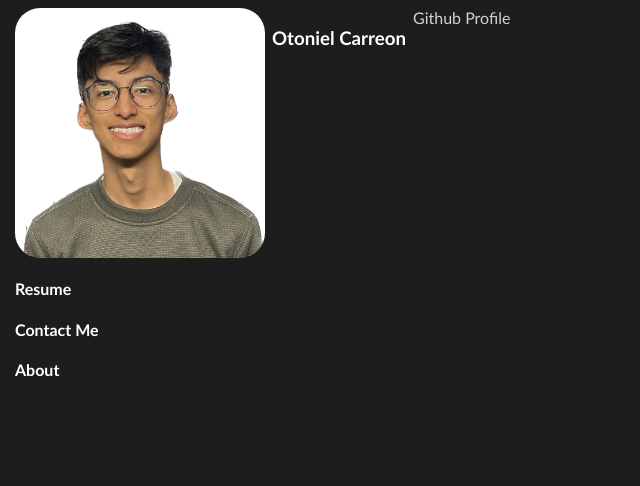
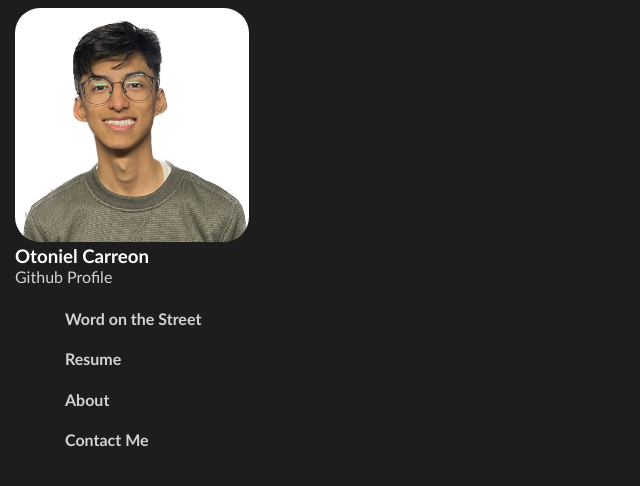
Before and after one commit to OatsCa/OatsCa.github.io, a plain HTML site: page index.html in a window 1280 px wide. Shown: the whole page, without its empty margins (0-640 px from the left). Drawn offline with Linux system fonts and the light colour scheme.

Commit message:
Resume, Add left and aside, WOTS, redesign

```diff
--- a/index.html
+++ b/index.html
@@ -9,14 +9,20 @@
     <div class="menu">
         <div class="content">
             <header class="header">
-                <img src="images/ProfilePicture.jpeg" alt="face">
-                <h3>Otoniel Carreon</h3>
+                <div class="left">
+                    <img src="images/ProfilePicture.jpeg" alt="face">
+                    <h3>Otoniel Carreon</h3>
                     <a href="https://github.com/OtonielICarreon">Github Profile</a>
+                </div>
+                <aside>
+
+                </aside>
             </header>
             <div class="links">
-                <h4>Resume</h4>
+                <h4>Word on the Street</h4>
+                <h4><a href="resume.pdf">Resume</a></h4>
+                <h4>About</h4>
                 <h4>Contact Me</h4>
-                <h4>About</h4>
             </div>
         </div>
     </div>
--- a/styles.css
+++ b/styles.css
@@ -8,24 +8,29 @@ html, body{
 }
 
 a{
+    height: 20px;
     text-decoration: none;
     color: lightgray;
 }
 
-.header{
+.header h3, a{
     display: flex;
     padding: 0px;
+    margin: 0px;
 }
 
 .header img{
-    width: 20%;
+    width: 25%;
     border-radius: 25px;
+}
+
+.left{
+    width: 75%;
 }
 
 .menu{
     display: flex;
     margin: auto;
-    /* width: 50%; */
     height: 50%;
 }
 
@@ -35,8 +40,9 @@ a{
 }
 
 .links{
+    color: lightgray;
     display: contents;
     justify-content: center;
     align-content: center;
-    /* text-indent: 50px; */
+    text-indent: 50px;
 }
```
Also changed, not shown: 1 other file.
